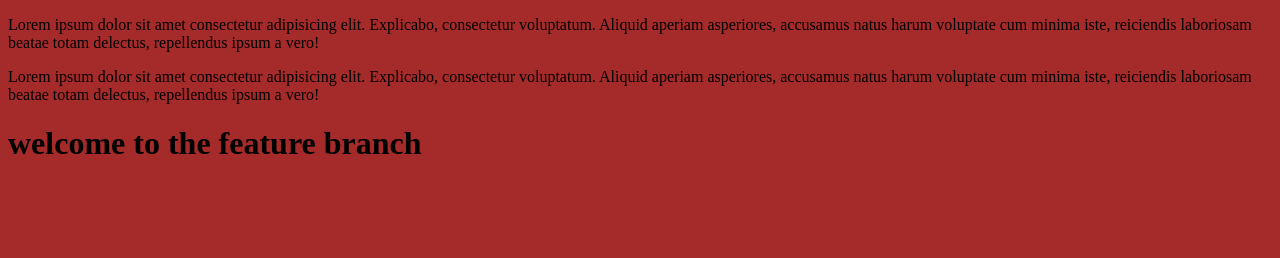
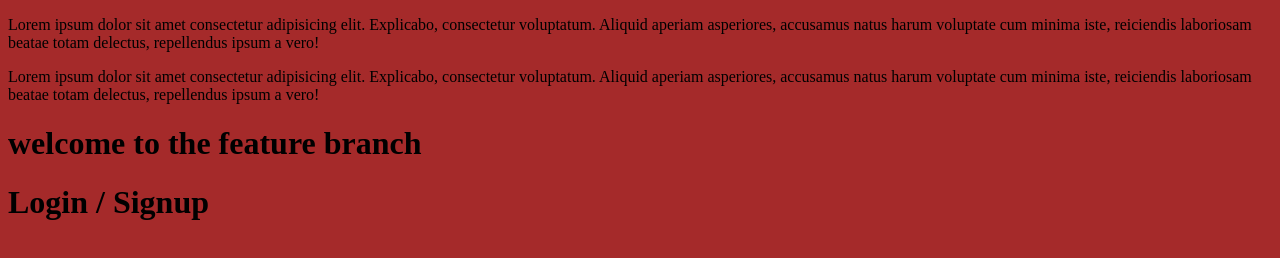
Before and after one commit to somasekarv/UST_Assignment, a plain HTML site: page index.html in a window 1280 px wide. Drawn offline with Linux system fonts and the light colour scheme.

Commit message:
added the content of login/signup

```diff
--- a/index.html
+++ b/index.html
@@ -12,5 +12,6 @@
         <p id="hover">Lorem ipsum dolor sit amet consectetur adipisicing elit. Explicabo, consectetur voluptatum. Aliquid aperiam asperiores,
             accusamus natus harum voluptate cum minima iste, reiciendis laboriosam beatae totam delectus, repellendus ipsum a vero!</p>
     <h1>welcome to the feature branch</h1>
+    <h1>Login / Signup</h1>
 </body>
 </html>
```
